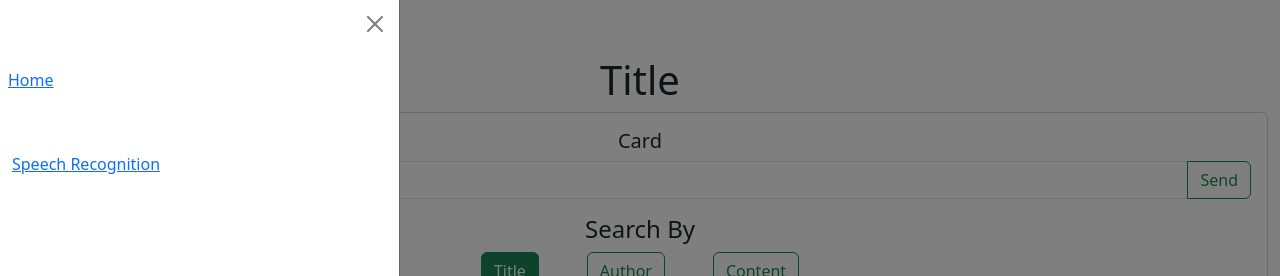
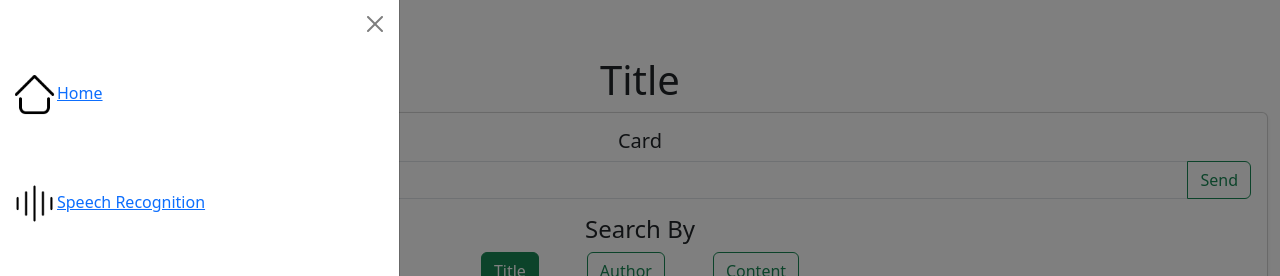
Before and after one commit to AthlonsDev/SRI-AI-Web_App, a React (Vite) app in the folder frontend/: page / in a window 1280 px wide. Both pictures are taken after a click on the button 28 px from the left and 27 px from the top of the page. Shown: the top 276 px of the page. Built offline with nearby package versions, Linux system fonts and the light colour scheme; no server answers.

Commit message:
UI Improvement Home and SIdebar

```diff
--- a/frontend/src/components/CardItem.jsx
+++ b/frontend/src/components/CardItem.jsx
@@ -7,16 +7,24 @@ import ModalViewItem from './ModalViewItem';
 // to a sanitized title inside ModalViewItem.
 const CardItem = ({ data, index }) => {
   const title = data.title;
-
+  const author = data.author;
   return (
-    <Card className="shadow-sm">
+    <Card className="shadow-md">
+      <div class='card-header text-center'>
+        by: {author}
+      </div>
       <img src="" className="card-img-top" alt="" />
       <Card.Body>
-        <Card.Title className="text-center">{title}</Card.Title>
+        <Card.Title className="text-center">
+          {title}
+        </Card.Title>
         <div className="text-center">
           <ModalViewItem data={data} id={index ?? data.id} />
         </div>
       </Card.Body>
+      <div class='card-footer text-muted text-center'>
+        Get Timestamp
+      </div>
     </Card>
   );
 };
--- a/frontend/src/components/ModalViewItem.jsx
+++ b/frontend/src/components/ModalViewItem.jsx
@@ -14,15 +14,15 @@ const ModalViewItem = ({ data, id }) => {
             <div class="hstack gap-5 justify-content-center">
                 <button
                     type="button"
-                    className="btn btn-outline-primary"
+                    className="btn btn-outline-success"
                     data-bs-toggle="modal"
                     data-bs-target={`#${modalId}`}
                 >
                     View
                 </button>
-                               <button
+                <button
                     type="button"
-                    className="btn btn-outline-primary"
+                    className="btn btn-outline-success"
                     data-bs-toggle="modal"
                     data-bs-target={`#${modalId}`}
                 >
--- a/frontend/src/components/Sidebar.jsx
+++ b/frontend/src/components/Sidebar.jsx
@@ -1,6 +1,8 @@
 import React from "react";
 import { Link } from "react-router-dom";
 import hamburger from './hamburger.png';
+import home from './home.png';
+import speech from './voice-recognition.png';
 
 const Sidebar = () =>  {
     return (
@@ -15,11 +17,13 @@ const Sidebar = () =>  {
                 </div>
                 <div class="offcanvas-body">
                     <div class="row gy-5">
-                    <div class="p-1" data-bs-dismiss="offcanvas">
+                    <div class="p-2" data-bs-dismiss="offcanvas">
                         {/* <button type='button' class="btn btn-link">Button 1</button> */}
+                        <img src={home} alt='' width='45' height='45'/>
                         <Link to="/">Home</Link>
                     </div>
                     <div class="p-2" data-bs-dismiss="offcanvas">
+                        <img src={speech} alt='' width='45' height='45'/>
                         <Link to="/model_1">Speech Recognition</Link>
                     </div>
                     </div>
```
Also changed, not shown: frontend/src/components/home.png (added), frontend/src/components/voice-recognition.png (added).
